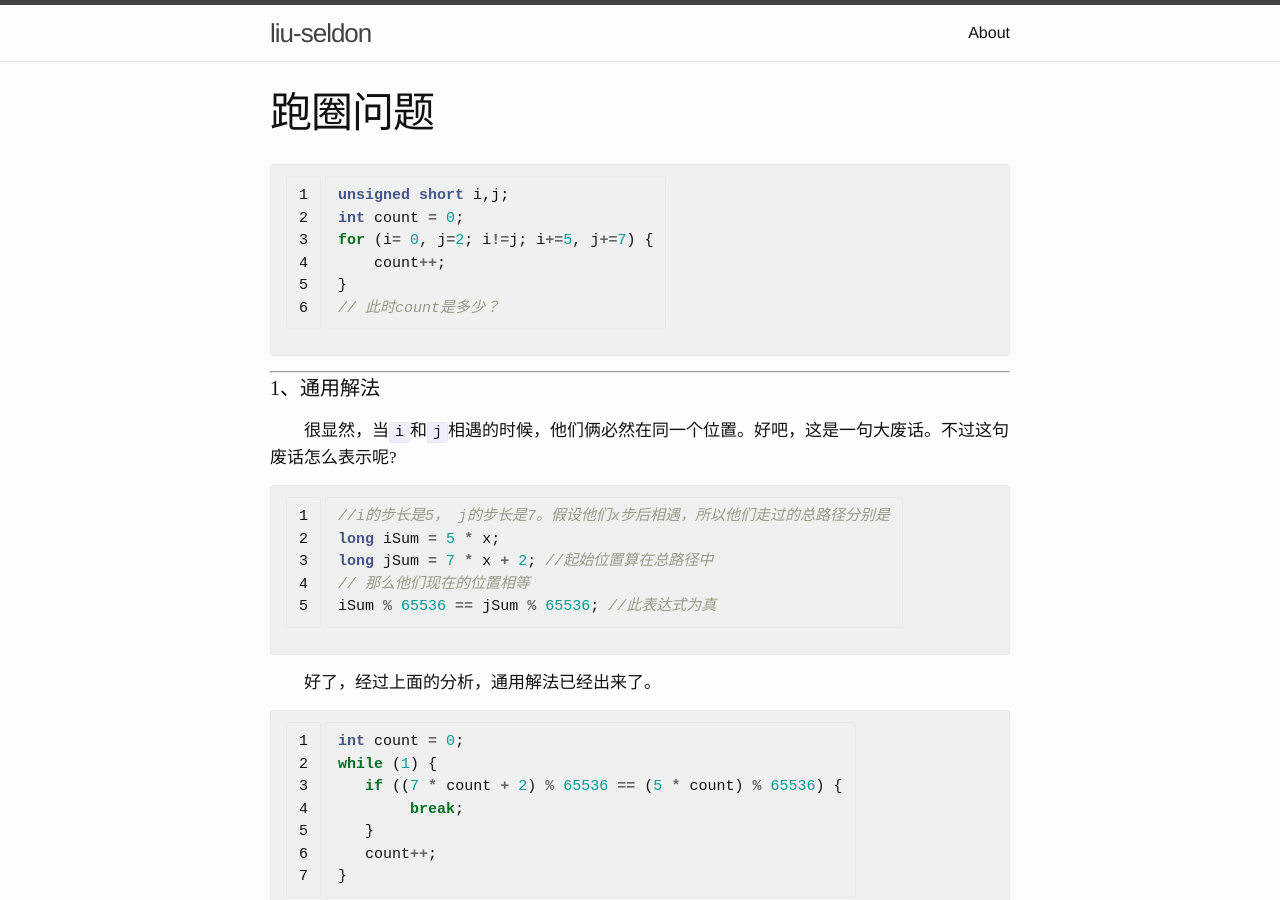
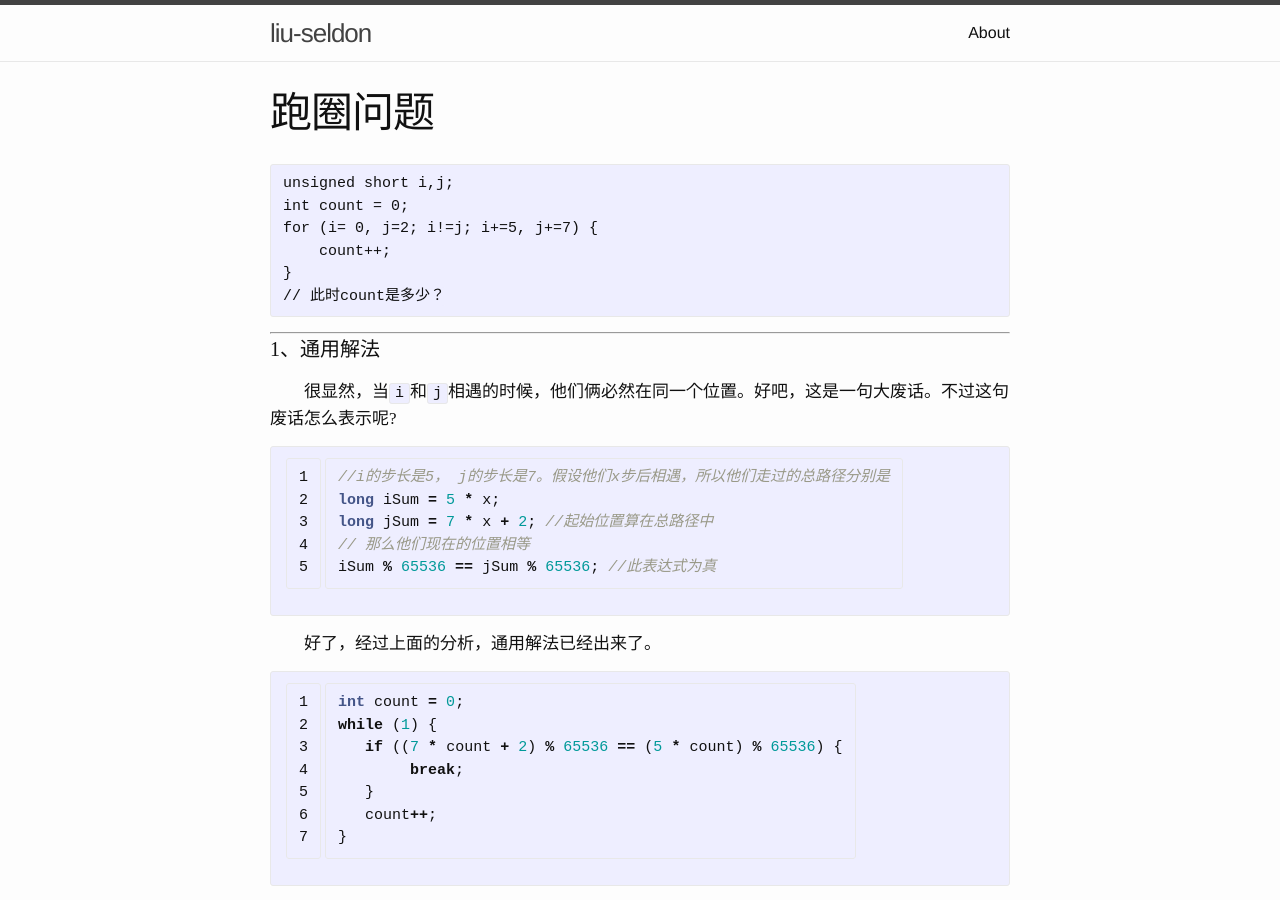
Before and after one commit to liu-seldon/liu-seldon.github.io, a Jekyll site: the page built from _posts/2016-12-22-跑圈问题.markdown, in a window 1280 px wide and 900 px high. Built offline with Jekyll 4.4.1, drawn with Linux system fonts in a browser that asks for light colours.

````diff
--- a/_config.yml
+++ b/_config.yml
@@ -22,7 +22,8 @@ url: "https://liu-seldon.github.io/" # the base hostname & protocol for your sit
 github_username:  liu-seldon
 
 # Build settings
-markdown: kramdown
+kramdown:
+  input: GFM
 theme: minima
 highlighter: rouge
 gems:
--- a/_layouts/custom_post.html
+++ b/_layouts/custom_post.html
@@ -5,7 +5,7 @@ layout: default
 
   <header class="post-header">
     <h1 class="post-title">{{ page.title | escape }}</h1>
-    <link rel="stylesheet" href="/assets/pygments/emacs.css">
+    <!-- <link rel="stylesheet" href="/assets/pygments/emacs.css"> -->
   </header>
 
   <div class="post-content">
--- a/_posts/2016-12-22-跑圈问题.markdown
+++ b/_posts/2016-12-22-跑圈问题.markdown
@@ -5,14 +5,14 @@ date:   2016-12-22 10:51:39 +0800
 categories: liu-seldon update
 ---
 
-{% highlight C linenos %}
+```C
 unsigned short i,j;
 int count = 0;
 for (i= 0, j=2; i!=j; i+=5, j+=7) {
     count++;
 }
 // 此时count是多少？
-{% endhighlight %}
+```
 
 ----
 
````
